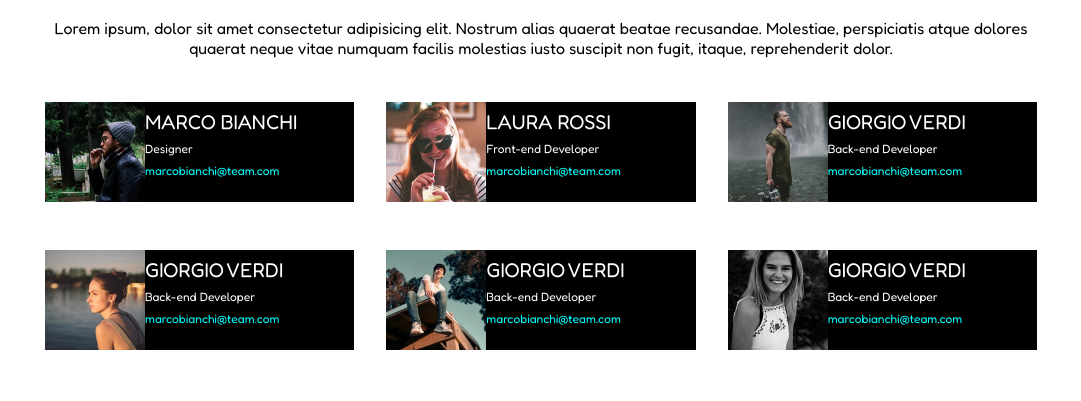
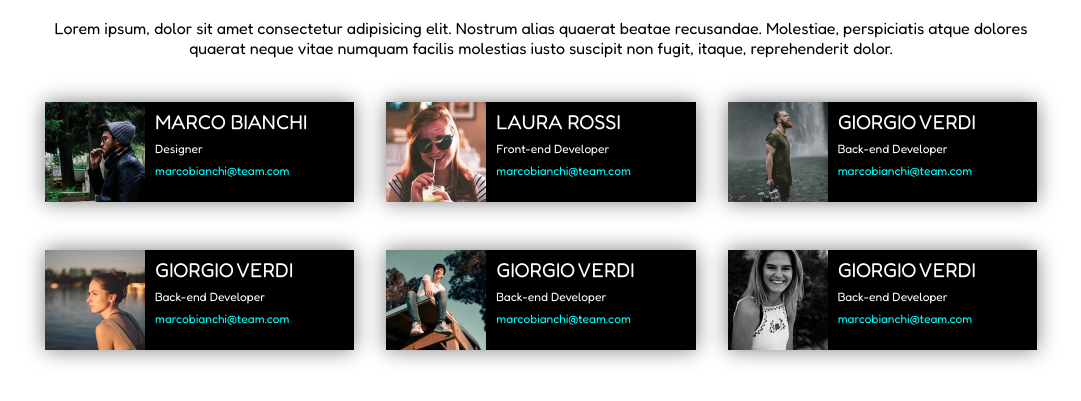
Before and after one commit to alessandropecchini99/html-css-float-cards, a plain HTML site: page index.html in a window 1280 px wide. Shown: the part 101-502 px from the top of the page, without its empty margins (99-1180 px from the left). Drawn offline with Linux system fonts and the light colour scheme.

Commit message:
add shadow

```diff
--- a/style.css
+++ b/style.css
@@ -39,6 +39,7 @@ section {
     margin: 1.5em 1em;
     background-color: black;
     color: white;
+    box-shadow: 0px 0px 20px grey;
 }
 
 /* FOTO */
@@ -54,14 +55,14 @@ img {
 .nome {
     font-size: 20px;
     display: block;
-    padding: 8px 0px 0px 100px;
+    padding: 8px 0px 0px 110px;
 }
 
 .info {
     font-size: 12px;
     margin-top: 7px;
     margin-bottom: 6px;
-    padding-left: 100px;
+    padding-left: 110px;
     display: block;
 }
 
```
